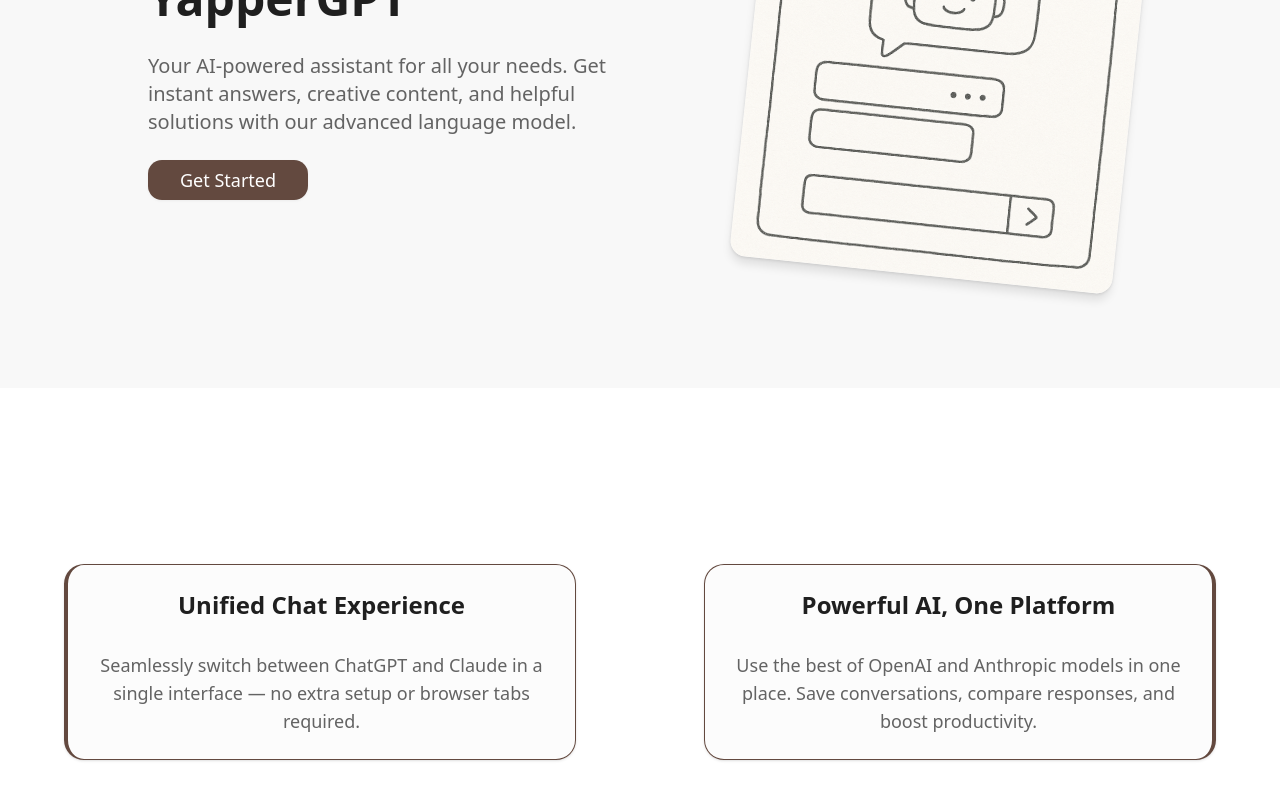
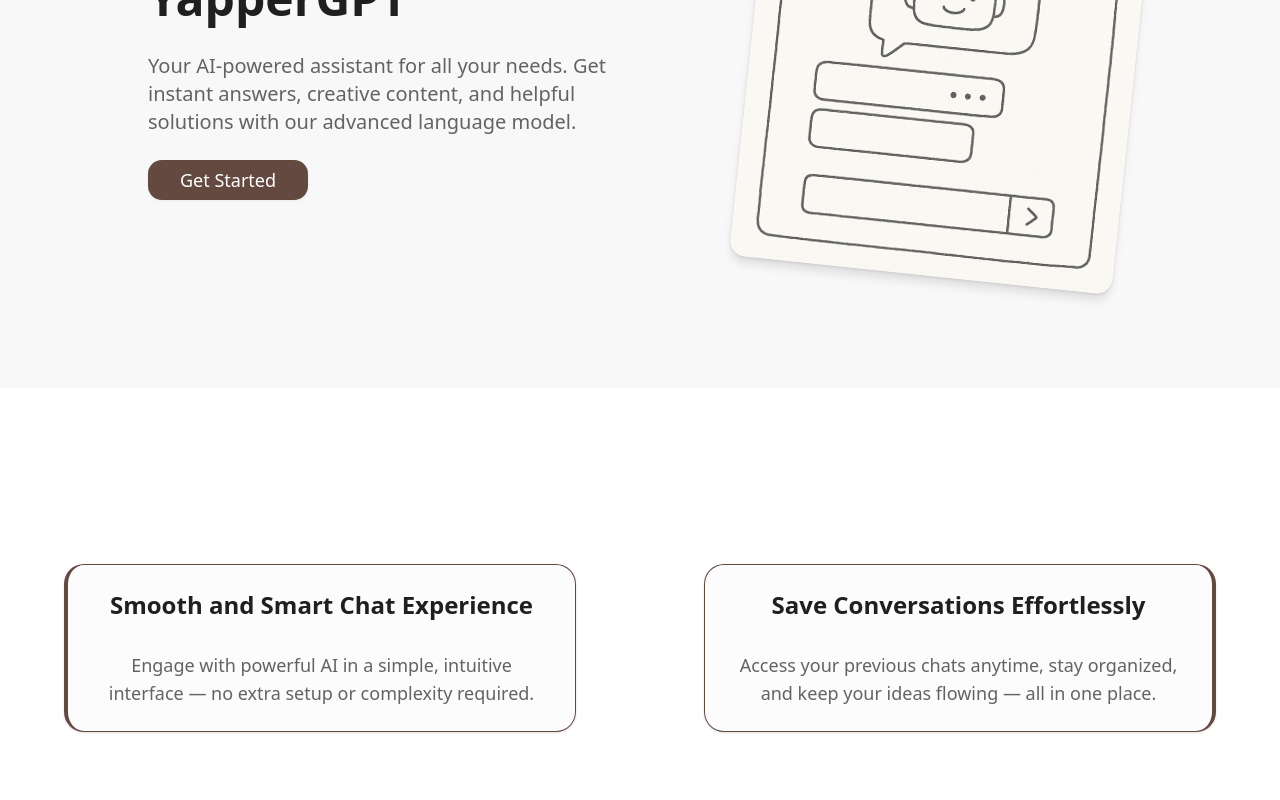
Before and after one commit to AdnanOmerbasic/YapperGPT, a Next.js app: page / in a window 1280 px wide. Shown: the part 296-1096 px from the top of the page. Built offline with nearby package versions, Linux system fonts and the light colour scheme; no server answers.

Commit message:
update landing page and use Form in chat-transcript

```diff
--- a/src/app/(authenticated)/chat/[id]/page.tsx
+++ b/src/app/(authenticated)/chat/[id]/page.tsx
@@ -16,7 +16,7 @@
     return <div>Conversation not found</div>;
   }
 
-  const userAvatar = <EmailTagAvatar email={user?.email} role="user" />;
+  const userAvatar = <EmailTagAvatar email={user!.email} role="user" />;
   const aiAvatar = <EmailTagAvatar role="ai" />;
 
   return (
--- a/src/components/form/form.tsx
+++ b/src/components/form/form.tsx
@@ -1,12 +1,19 @@
 type FormProps = {
   children: React.ReactNode;
-  action: (formData: FormData) => void;
+  action?: (formData: FormData) => void;
   className?: string;
+  onSubmit?: (event: React.FormEvent<HTMLFormElement>) => void;
 };
 
-export const Form = ({ children, action, className, ...props }: FormProps) => {
+export const Form = ({
+  children,
+  action,
+  className,
+  onSubmit,
+  ...props
+}: FormProps) => {
   return (
-    <form action={action} className={className} {...props}>
+    <form action={action} className={className} onSubmit={onSubmit} {...props}>
       {children}
     </form>
   );
--- a/src/components/landing-page/sections/feature-section.tsx
+++ b/src/components/landing-page/sections/feature-section.tsx
@@ -8,13 +8,13 @@
           <Card className="border-primary bg-muted/20 max-w-lg border-l-4 transition-all duration-300 ease-in-out hover:scale-105">
             <CardHeader className="text-center">
               <h3 className="text-2xl font-semibold">
-                Unified Chat Experience
+                Smooth and Smart Chat Experience
               </h3>
             </CardHeader>
             <CardContent className="text-muted-foreground text-center">
               <p className="text-lg">
-                Seamlessly switch between ChatGPT and Claude in a single
-                interface — no extra setup or browser tabs required.
+                Engage with powerful AI in a simple, intuitive interface — no
+                extra setup or complexity required.
               </p>
             </CardContent>
           </Card>
@@ -22,13 +22,13 @@
           <Card className="border-primary bg-muted/20 max-w-lg border-r-4 transition-all duration-300 ease-in-out hover:scale-105">
             <CardHeader className="text-center">
               <h3 className="text-foreground text-2xl font-semibold">
-                Powerful AI, One Platform
+                Save Conversations Effortlessly
               </h3>
             </CardHeader>
             <CardContent className="text-muted-foreground text-center">
               <p className="text-lg">
-                Use the best of OpenAI and Anthropic models in one place. Save
-                conversations, compare responses, and boost productivity.
+                Access your previous chats anytime, stay organized, and keep
+                your ideas flowing — all in one place.
               </p>
             </CardContent>
           </Card>
--- a/src/features/chat/components/chat-transcript.tsx
+++ b/src/features/chat/components/chat-transcript.tsx
@@ -2,6 +2,7 @@
 
 import { Message, useChat } from '@ai-sdk/react';
 import { useEffect, useRef } from 'react';
+import { Form } from '@/components/form/form';
 import { Textarea } from '@/components/ui/textarea';
 import { cn } from '@/lib/utils';
 
@@ -60,7 +61,7 @@
 
       <div ref={endRef} className="flex items-center justify-center pt-24" />
 
-      <form
+      <Form
         onSubmit={handleSubmit}
         className="bg-background sticky bottom-0 flex w-full max-w-2xl items-center justify-center pb-[100px]">
         <Textarea
@@ -75,7 +76,7 @@
             }
           }}
         />
-      </form>
+      </Form>
     </div>
   );
 }
```
